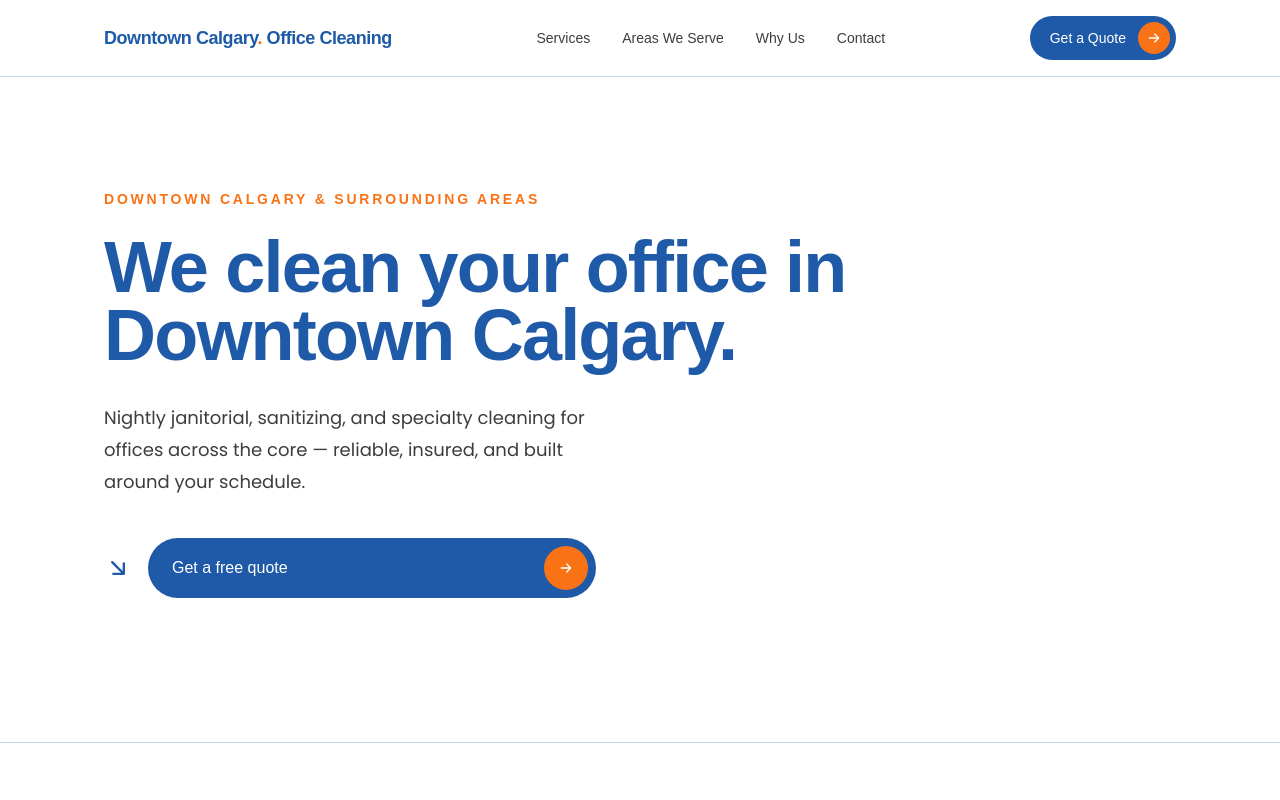
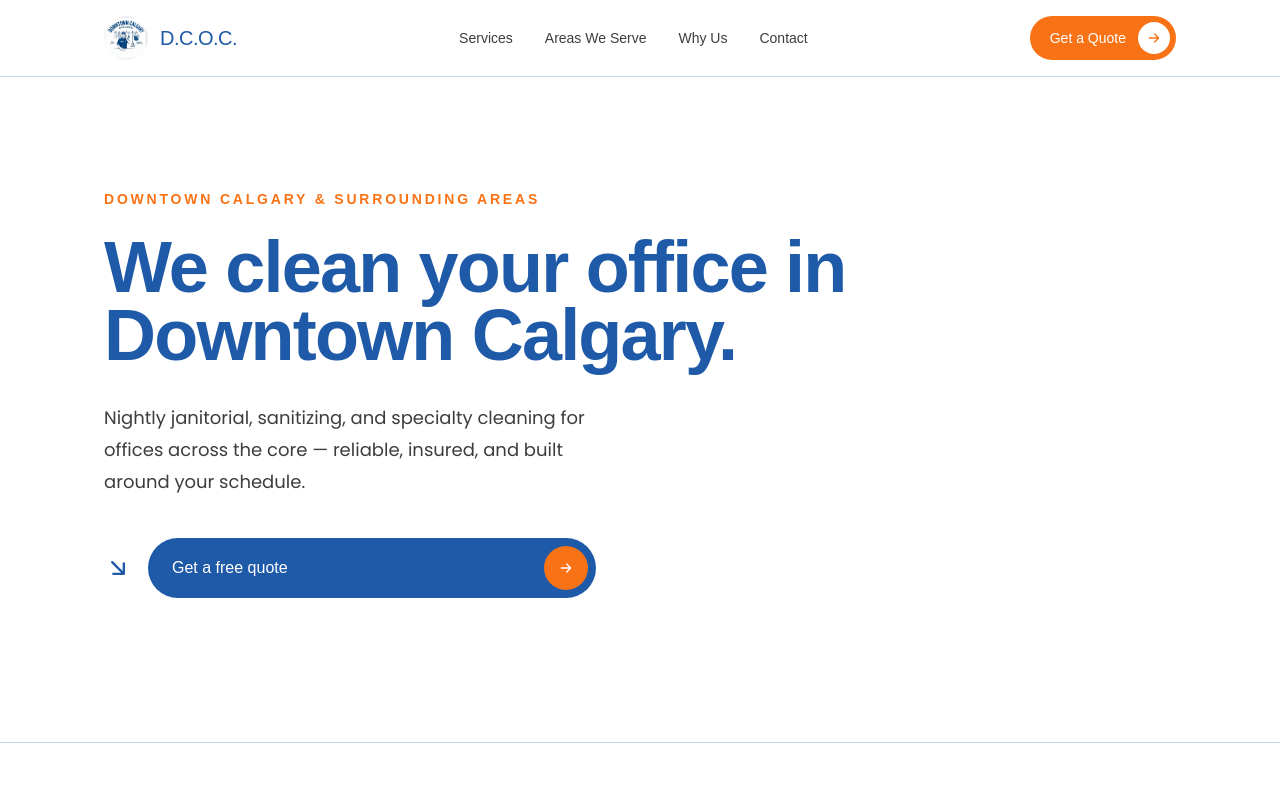
Before and after one commit to danielospina-la/downtown-calgary-office-cleaning, a Next.js app: page / in a window 1280 px wide. Shown: the top 800 px of the page. Built offline with nearby package versions, Linux system fonts and the light colour scheme; a web font is replaced by a local one.

Commit message:
Redesign: logo badge + D.C.O.C. wordmark, orange CTA

```diff
--- a/src/components/Header.tsx
+++ b/src/components/Header.tsx
@@ -1,6 +1,7 @@
 "use client";
 
 import { useState } from "react";
+import Image from "next/image";
 
 const NAV_LINKS = [
   { label: "Services", href: "#services" },
@@ -32,12 +33,18 @@ export default function Header() {
   return (
     <header className="sticky top-0 z-50 border-b border-steel bg-white">
       <div className="mx-auto flex max-w-6xl items-center justify-between px-6 py-4 sm:px-10">
-        <a
-          href="#top"
-          className="font-heading text-lg font-bold tracking-tight text-navy"
-        >
-          Downtown Calgary
-          <span className="text-electric">.</span> Office Cleaning
+        <a href="#top" className="flex items-center gap-3">
+          <Image
+            src="/logo.webp"
+            alt="D.C.O.C. — Downtown Calgary Office Cleaning"
+            width={44}
+            height={44}
+            className="h-11 w-11 rounded-full"
+            priority
+          />
+          <span className="font-heading text-xl tracking-tight text-navy">
+            D.C.O.C.
+          </span>
         </a>
 
         <nav className="hidden items-center gap-8 md:flex">
@@ -52,15 +59,15 @@ export default function Header() {
           ))}
         </nav>
 
-        {/* Desktop CTA: navy pill + electric arrow */}
+        {/* Desktop CTA */}
         <a
           href="#contact"
-          className="group hidden items-center gap-3 rounded-full bg-navy py-1.5 pr-1.5 pl-5 md:flex"
+          className="group hidden items-center gap-3 rounded-full bg-electric py-1.5 pr-1.5 pl-5 md:flex"
         >
           <span className="font-heading text-sm font-medium text-white">
             Get a Quote
           </span>
-          <span className="flex h-8 w-8 items-center justify-center rounded-full bg-electric text-white transition-colors group-hover:bg-white group-hover:text-navy">
+          <span className="flex h-8 w-8 items-center justify-center rounded-full bg-white text-electric transition-colors group-hover:bg-navy group-hover:text-white">
             <ArrowRightIcon />
           </span>
         </a>
@@ -108,7 +115,7 @@ export default function Header() {
             <a
               href="#contact"
               onClick={() => setOpen(false)}
-              className="mt-4 rounded-full bg-navy py-3 text-center font-heading text-sm font-semibold text-white"
+              className="mt-4 rounded-full bg-electric py-3 text-center font-heading text-sm font-semibold text-white"
             >
               Get a Quote
             </a>
```
